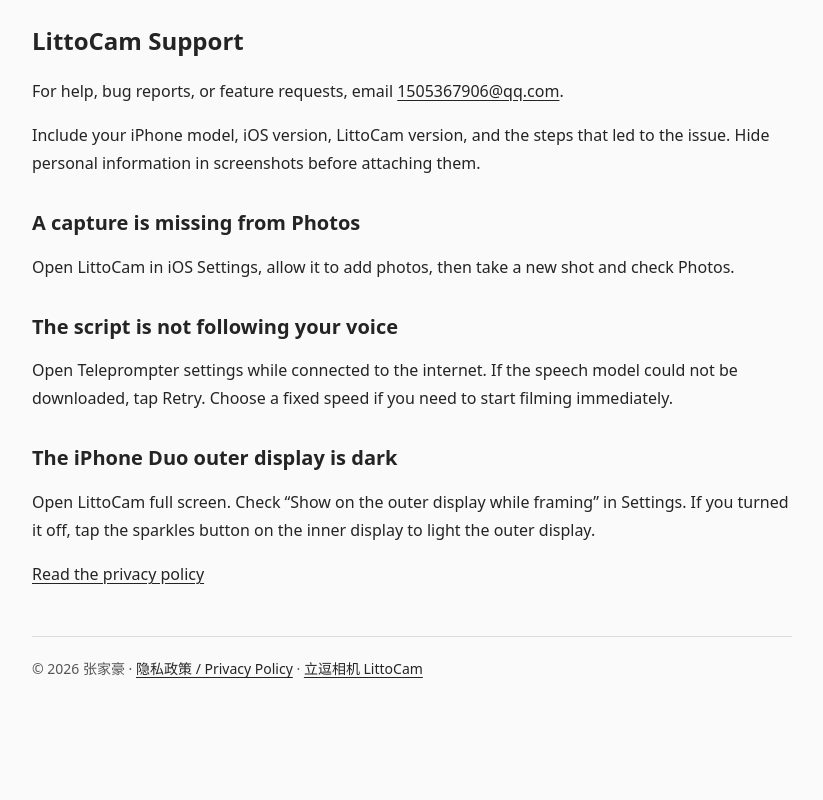
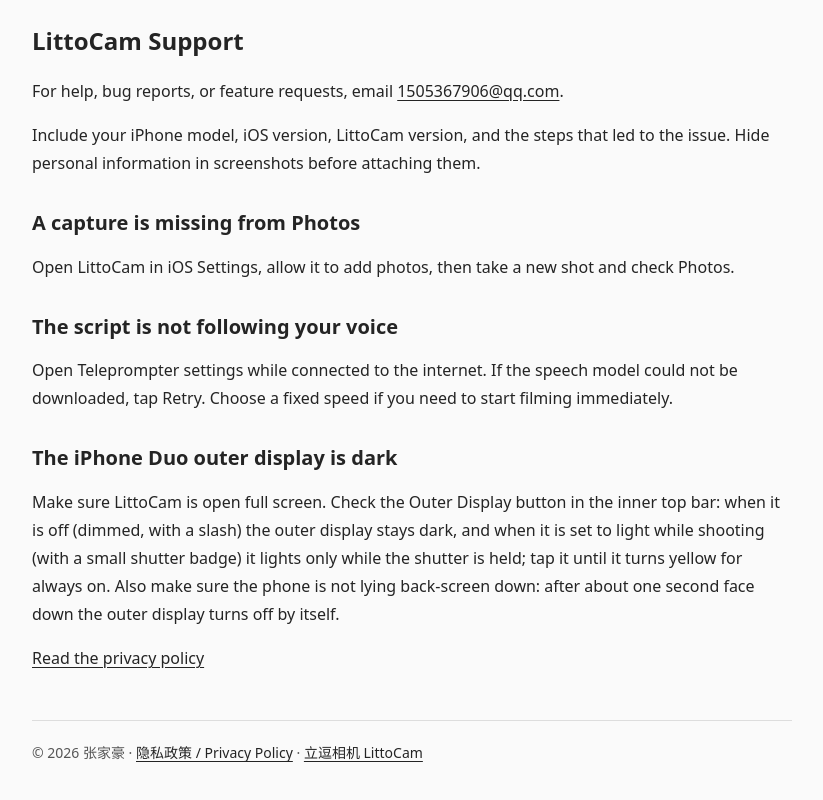
Before and after one commit to gentlemouse/littocam-legal, a plain HTML site: page support.html in a window 1280 px wide. Shown: the part 699-1499 px from the top of the page, without its empty margins (228-1051 px from the left). Before the commit the page ends 1429 px from the top, so only its background shows below. Drawn offline with Linux system fonts and the light colour scheme.

Commit message:
支持页英文：外屏不亮一条改成背屏键说法
Co-Authored-By: Claude Opus 5.5 <noreply@anthropic.com>

```diff
--- a/support.html
+++ b/support.html
@@ -37,7 +37,7 @@
     <h2>The script is not following your voice</h2>
     <p>Open Teleprompter settings while connected to the internet. If the speech model could not be downloaded, tap Retry. Choose a fixed speed if you need to start filming immediately.</p>
     <h2>The iPhone Duo outer display is dark</h2>
-    <p>Open LittoCam full screen. Check “Show on the outer display while framing” in Settings. If you turned it off, tap the sparkles button on the inner display to light the outer display.</p>
+    <p>Make sure LittoCam is open full screen. Check the Outer Display button in the inner top bar: when it is off (dimmed, with a slash) the outer display stays dark, and when it is set to light while shooting (with a small shutter badge) it lights only while the shutter is held; tap it until it turns yellow for always on. Also make sure the phone is not lying back-screen down: after about one second face down the outer display turns off by itself.</p>
     <p><a href="privacy.html#en">Read the privacy policy</a></p>
   </section>
   <footer>© 2026 张家豪 · <a href="privacy.html">隐私政策 / Privacy Policy</a> · <a href="index.html">立逗相机 LittoCam</a></footer>
```
